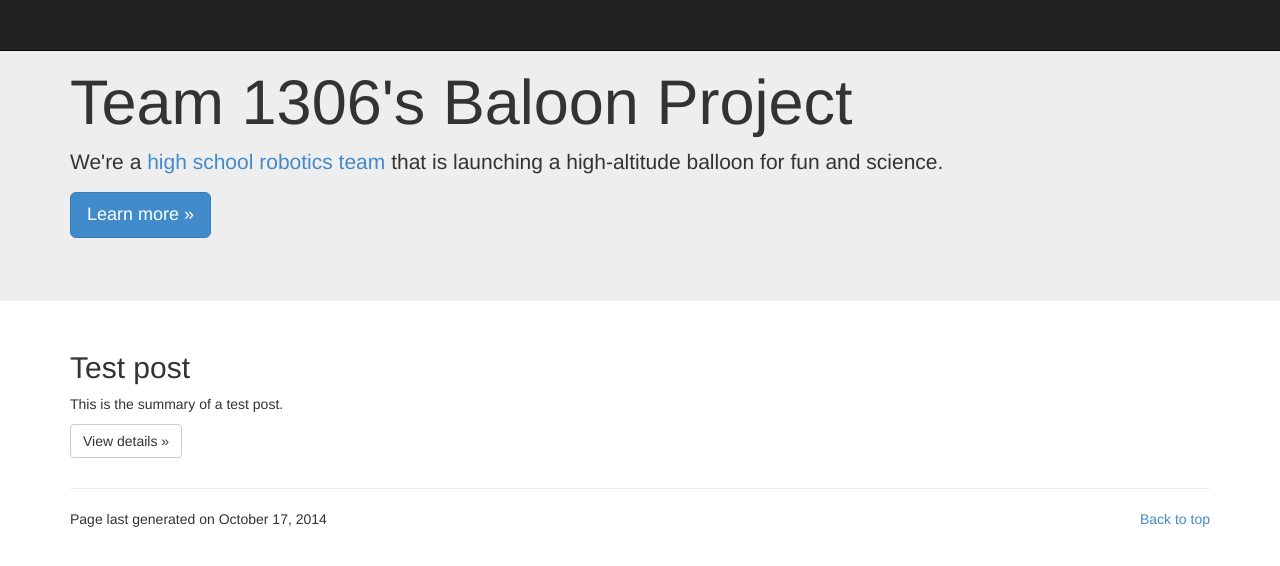
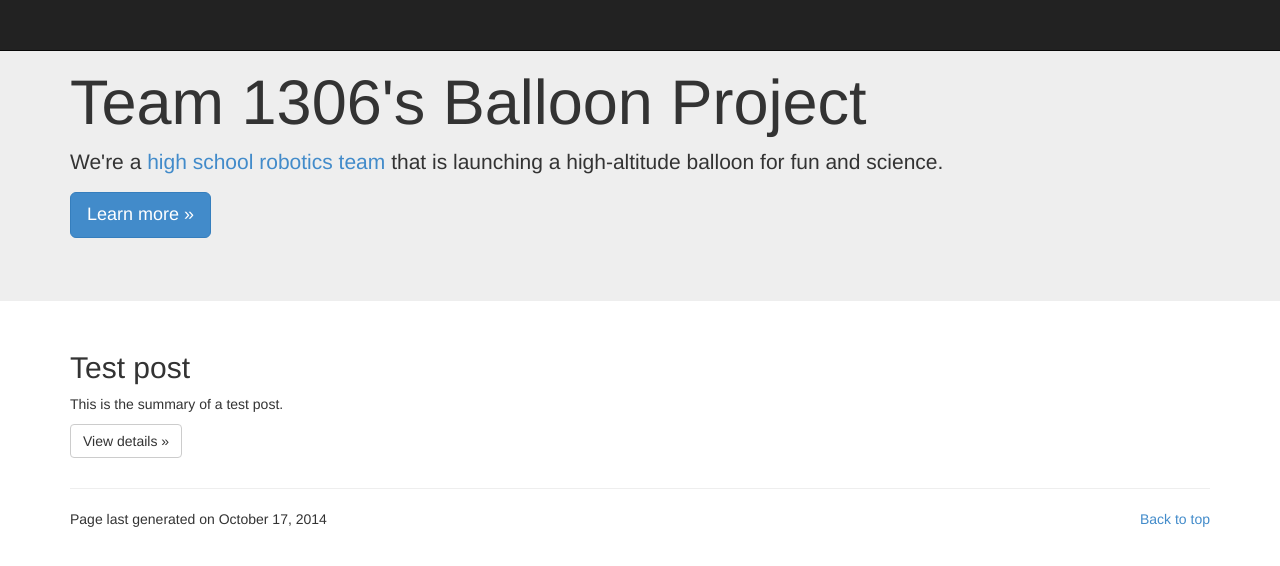
Before and after one commit to team1306/BABOON, a Jekyll site: the page built from index.html, in a window 1280 px wide. Shown: the top 566 px of the page. Built offline with Jekyll 4.4.1, drawn with Linux system fonts in a browser that asks for light colours; nearby versions of some CDN libraries.

Commit message:
I should be able to spell balloon by now.

```diff
--- a/_layouts/default.html
+++ b/_layouts/default.html
@@ -27,7 +27,7 @@
     <!-- Main jumbotron for a primary marketing message or call to action -->
     <div class="jumbotron">
       <div class="container">
-        <h1>Team 1306's Baloon Project</h1>
+        <h1>Team 1306's Balloon Project</h1>
         <p>We're a <a href="http://www.badgerbots.org/">high school robotics team</a> that is launching a high-altitude balloon for fun and science.</p>
         <p><a class="btn btn-primary btn-lg" role="button">Learn more &raquo;</a></p>
       </div>
```
